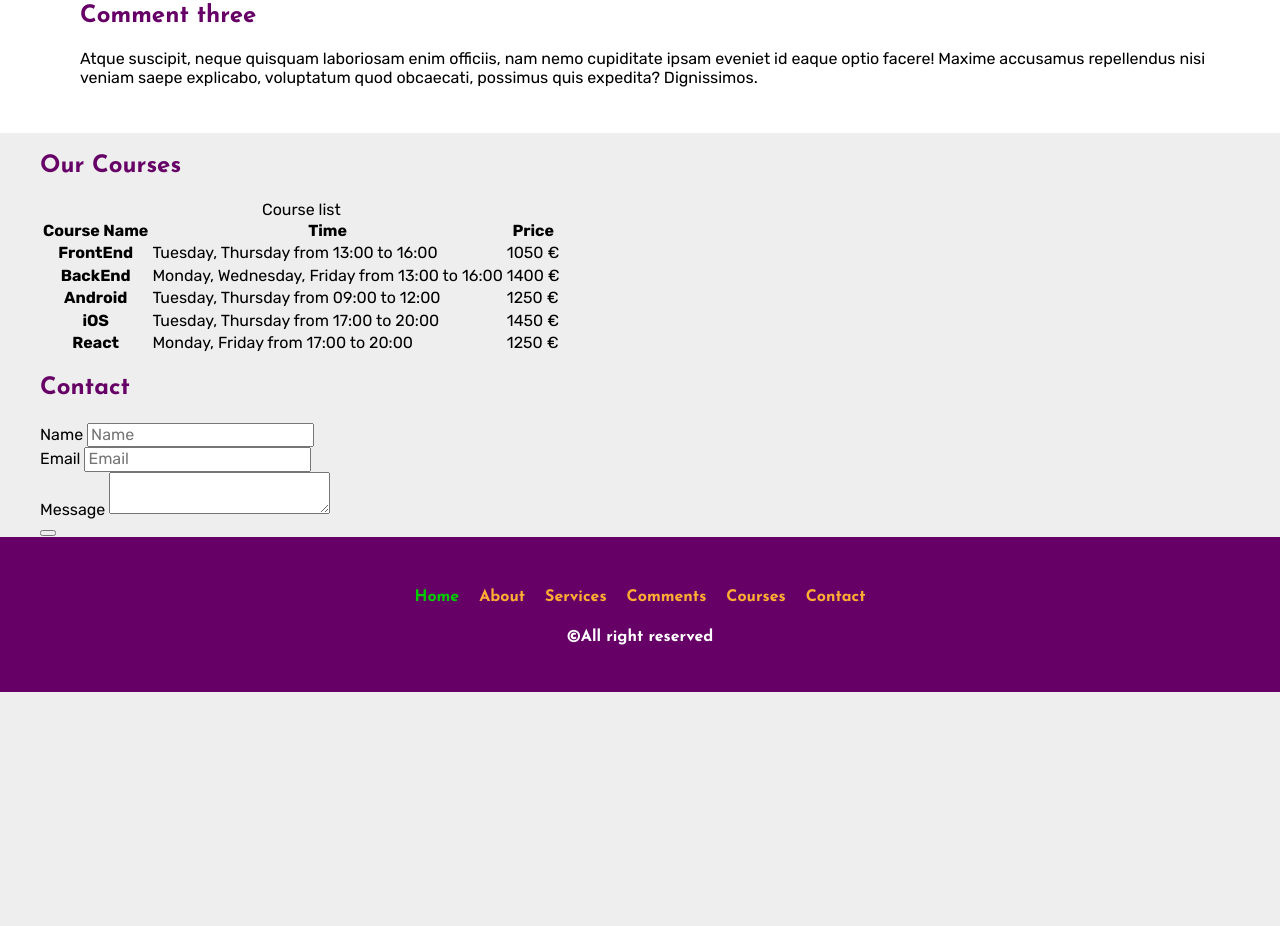
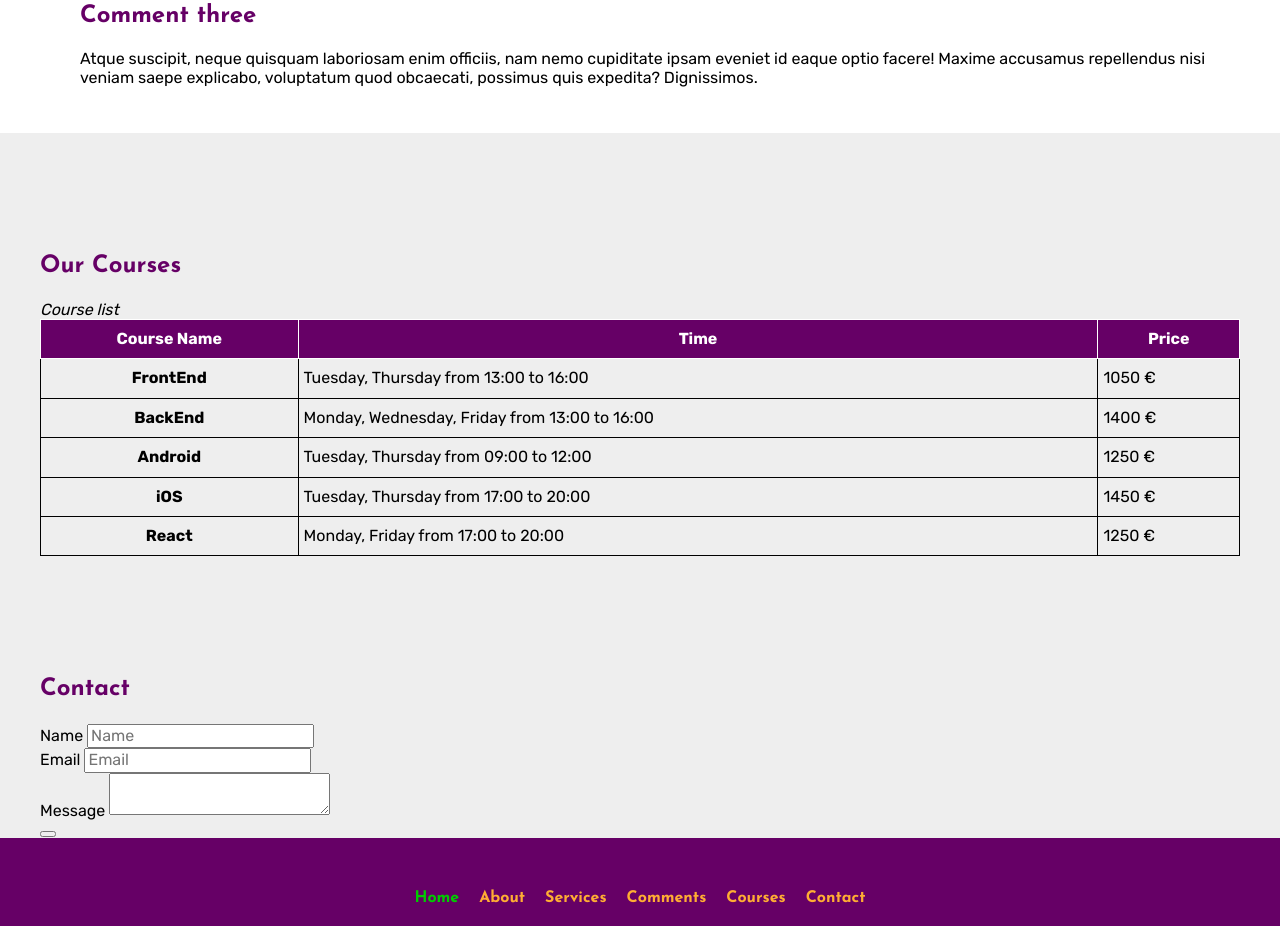
Before and after one commit to VladaPn/learningSass, a plain HTML site: page public_html/index.html in a window 1280 px wide. Shown: the part 1529-2455 px from the top of the page. Before the commit the page ends 2221 px from the top, so only its background shows below. Drawn offline with nearby package versions, Linux system fonts and the light colour scheme; files that its build step writes are made by us from their sources.

Commit message:
Course sekcija

```diff
--- a/nbproject/private/private.xml
+++ b/nbproject/private/private.xml
@@ -3,6 +3,7 @@
     <editor-bookmarks xmlns="http://www.netbeans.org/ns/editor-bookmarks/2" lastBookmarkId="0"/>
     <open-files xmlns="http://www.netbeans.org/ns/projectui-open-files/2">
         <group>
+            <file>file:/C:/Users/Korisnik/Desktop/workplace/learningSass/public_html/scss/partials/_components.scss</file>
             <file>file:/C:/Users/Korisnik/Desktop/workplace/learningSass/public_html/scss/partials/_header.scss</file>
             <file>file:/C:/Users/Korisnik/Desktop/workplace/learningSass/public_html/index.html</file>
             <file>file:/C:/Users/Korisnik/Desktop/workplace/learningSass/public_html/scss/partials/_variables.scss</file>
--- a/public_html/index.html
+++ b/public_html/index.html
@@ -136,7 +136,7 @@
             </div>
         </section>
 
-        <section id="courses">
+        <section id="courses" class="course-section">
             <div class="container">
                 <h2>Our Courses</h2>
                 <table>
--- a/public_html/scss/partials/_courseSection.scss
+++ b/public_html/scss/partials/_courseSection.scss
@@ -1,8 +1,40 @@
-/*
-Click nbfs://nbhost/SystemFileSystem/Templates/Licenses/license-default.txt to change this license
-Click nbfs://nbhost/SystemFileSystem/Templates/ClientSide/style.scss to edit this template
-*/
-/*
-    Created on : Feb 25, 2023, 5:17:04 PM
-    Author     : Korisnik
-*/
+$thead-text-color:$white;
+$thead-bg-color:$purple;
+$even-bg:$light-gray;
+$thead-border:$white;
+$table-border:$black;
+.course-section{
+    padding: 100px 0;
+    table{
+        caption{
+        text-align: left;
+        font-style: italic;
+        }
+        width: 100%;
+        border: 1px solid $table-border;
+        border-collapse: collapse;
+        td, th, tr{
+            border: 1px solid $table-border;
+            padding: 10px 5px;
+        }
+        thead{
+            tr{
+                color: $thead-text-color;
+                background-color: $thead-bg-color;
+                th{
+                    border: 1px solid $thead-border;
+                }
+            }
+        }
+        tbody{
+            tr{
+                &:nth-child(odd){
+                    background-color: $even-bg;
+                }
+                &:hover{
+                    background-color: darken($even-bg, 10%);
+                }
+            }
+        }
+    }
+}
```
Also changed, not shown: public_html/css/theme.css, 1 other file.
